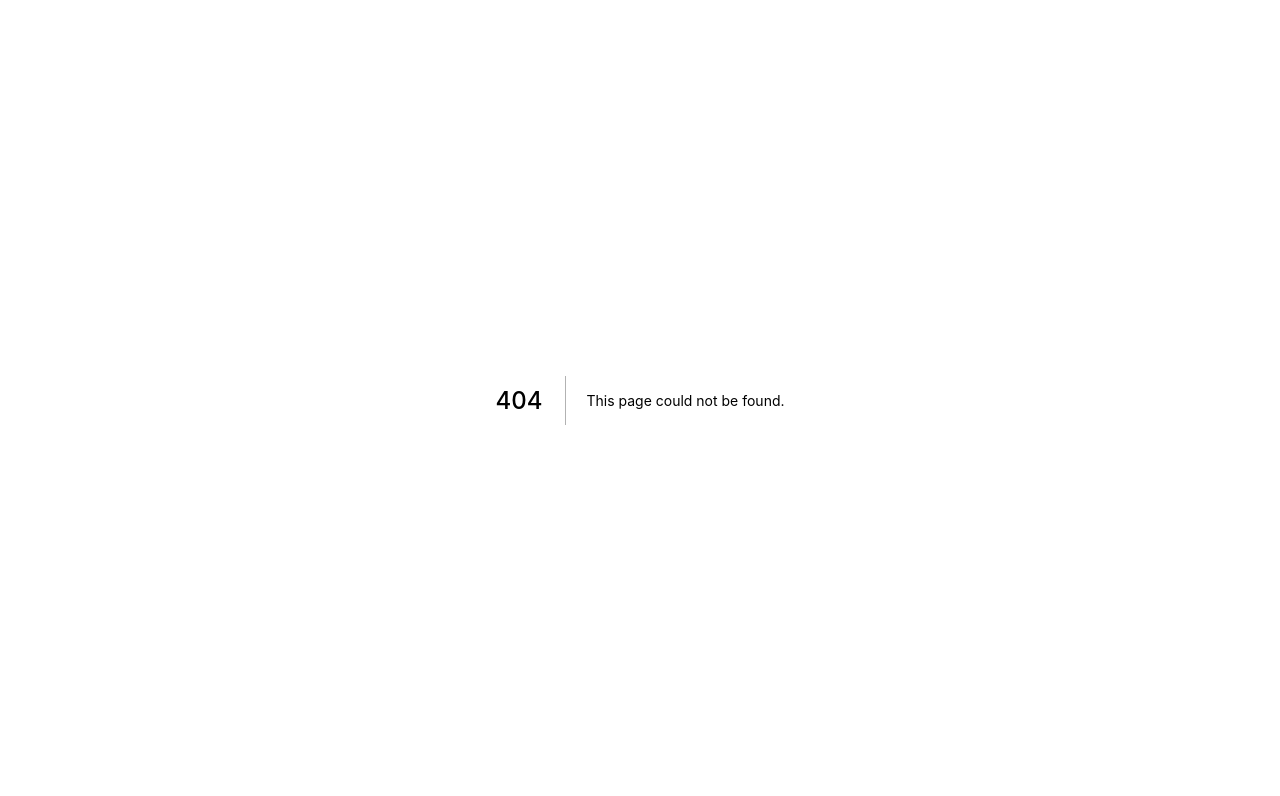
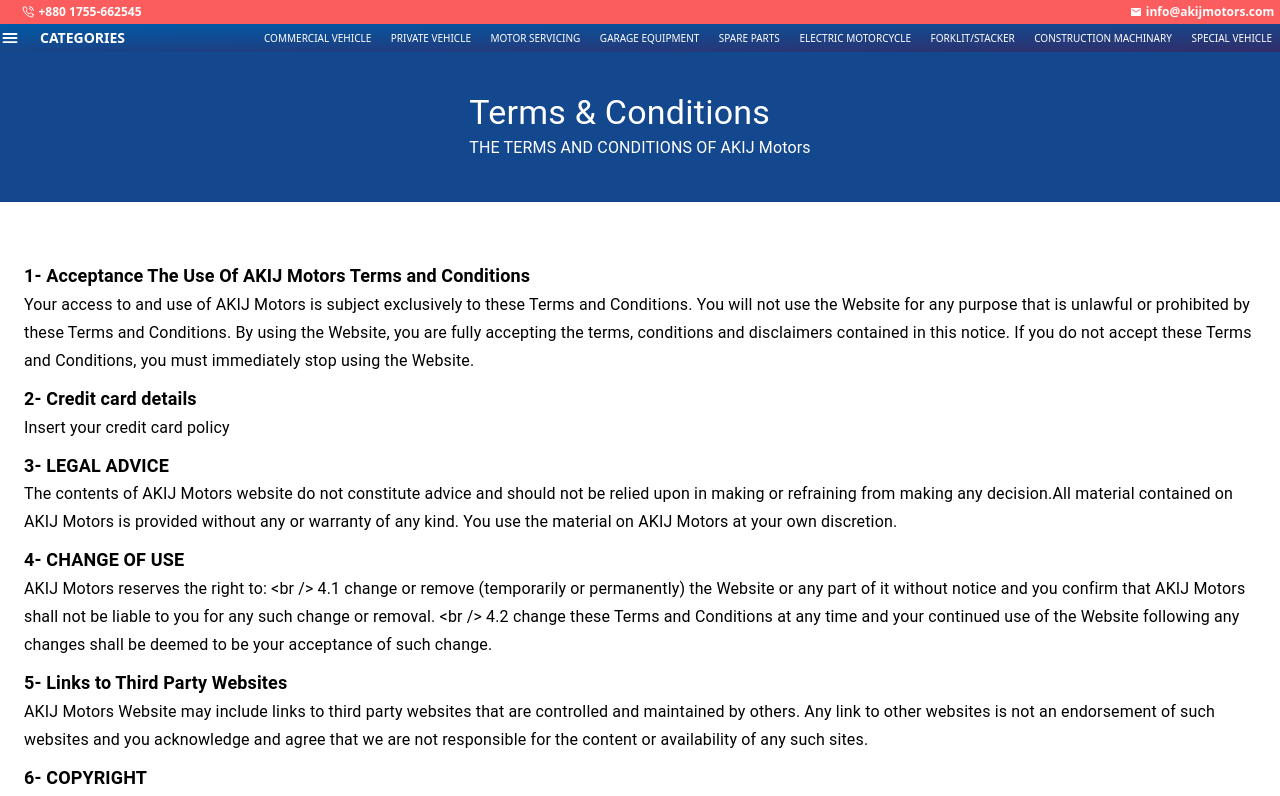
Before and after one commit to Tousif777/akij-group, a Next.js app: page /TermsConditions in a window 1280 px wide. Before the commit this address had no page. Shown: the top 796 px of the page. Built offline with nearby package versions, Linux system fonts and the light colour scheme.

Commit message:
terms and conditions page is done

```diff
--- /dev/null
+++ b/components/TermsConditions/TermsConditions.jsx
@@ -0,0 +1,32 @@
+import React from "react";
+import TermsHeader from "./TermsHeader";
+import TermsDataShow from "./TermsDataShow";
+import { TermsData } from "./TermsData";
+import { Container, Typography } from "@material-ui/core";
+import styles from "./TermsConditions.module.scss";
+const TermsConditions = () => {
+  return (
+    <div>
+      <TermsHeader />
+      <div style={{ padding: "50px 0" }}>
+        <Container>
+          {TermsData?.map((data, i) => (
+            <TermsDataShow key={data.id} data={data} number={i + 1} />
+          ))}
+          {/* <div>
+            <Typography variant="h6" color="initial">
+              Our Office Address:
+            </Typography>
+            <div>
+              <Typography variant="h6" color="initial">
+                Our Office Address:
+              </Typography>
+            </div>
+          </div> */}
+        </Container>
+      </div>
+    </div>
+  );
+};
+
+export default TermsConditions;
--- /dev/null
+++ b/components/TermsConditions/TermsConditions.module.scss
@@ -0,0 +1,23 @@
+.terms__wrapper {
+  background: #13488e;
+  min-height: 150px;
+  display: flex;
+  color: #fff;
+  .terms__content {
+    height: 100%;
+    display: flex;
+    align-items: center;
+    .terms__info {
+      text-align: center;
+      display: flex;
+      align-items: center;
+      justify-content: center;
+      flex-direction: column;
+      height: 100%;
+    }
+  }
+}
+
+.TermsDataShow__wrapper {
+  padding: 50px 0;
+}
--- /dev/null
+++ b/components/TermsConditions/TermsData.js
@@ -0,0 +1,73 @@
+export const TermsData = [
+  {
+    id: 1,
+    title: "Acceptance The Use Of AKIJ Motors Terms and Conditions",
+    description:
+      "Your access to and use of AKIJ Motors is subject exclusively to these Terms and Conditions. You will not use the Website for any purpose that is unlawful or prohibited by these Terms and Conditions. By using the Website, you are fully accepting the terms, conditions and disclaimers contained in this notice. If you do not accept these Terms and Conditions, you must immediately stop using the Website.",
+  },
+  {
+    id: 2,
+    title: "Credit card details",
+    description: "Insert your credit card policy",
+  },
+  {
+    id: 3,
+    title: " LEGAL ADVICE",
+    description:
+      "The contents of AKIJ Motors website do not constitute advice and should not be relied upon in making or refraining from making any decision.All material contained on AKIJ Motors is provided without any or warranty of any kind. You use the material on AKIJ Motors at your own discretion.",
+  },
+  {
+    id: 4,
+    title: "CHANGE OF USE",
+    description: `AKIJ Motors reserves the right to: <br /> 4.1  change or remove (temporarily or permanently) the Website or any part of it without notice and you confirm that AKIJ Motors shall not be liable to you for any such change or removal. <br /> 4.2  change these Terms and Conditions at any time and your continued use of the Website following any changes shall be deemed to be your acceptance of such change.`,
+  },
+  {
+    id: 5,
+    title: "Links to Third Party Websites",
+    description: `AKIJ Motors Website may include links to third party websites that are controlled and maintained by others. Any link to other websites is not an endorsement of such websites and you acknowledge and agree that we are not responsible for the content or availability of any such sites.`,
+  },
+  {
+    id: 6,
+    title: "COPYRIGHT",
+    description: `6.1  All copyright, trademarks and all other intellectual property rights in the Website and its content (including without limitation the Website design, text, graphics and all software and source codes connected with the Website) are owned by or licensed to AKIJ Motors or otherwise used by AKIJ Motors as permitted by law.
+    6.2  In accessing the Website you agree that you will access the content solely for your personal, non-commercial use. None of the content may be downloaded, copied, reproduced, transmitted, stored, sold or distributed without the prior written consent of the copyright holder. This excludes the downloading, copying or printing of pages of the Website for personal, non-commercial home use only.`,
+  },
+  {
+    id: 6,
+    title: "LINKS TO AND FROM OTHER WEBSITES",
+    description: `7.1  Throughout this Website you may find links to third party websites. The provision of a link to such a website does not mean that we endorse that website. If you visit any website via a link on this website, you can do at your own risk.
+7.2  Any party wishing to link to this website is entitled to do so provided that the conditions below are observed:
+   (a)  you do not seek to imply that we are endorsing the services or products of another party unless this has been agreed with us in writing.
+   (b)  You do not misrepresent your relationship with this website.
+  (c) The website from which you link to this Website does not contain offensive or otherwise controversial content or content that infringes any intellectual property rights or other rights of a third party.
+7.3  By linking to this Website in breach of our terms, you shall indemnify us for any loss or damage suffered to this Website as a result of such linking.`,
+  },
+  {
+    id: 7,
+    title: "DISCLAIMERS AND LIMITATION OF LIABILITY",
+    description: `8.1  The Website is provided without any representation or endorsement made and without warranty of any kind whether express or implied but not limited to the implied warranties of satisfactory quality, fitness for a particular purpose, non-infringement, compatibility, security and accuracy.
+8.2  To the extent permitted by law, AKIJ Motors will not be liable for any indirect or consequential loss or damage whatever (including without limitation loss of business, opportunity, data, profits) arising out of or in connection with the use of the Website.
+8.3  AKIJ Motors makes no warranty that the functionality of the Website will be uninterrupted or error-free that defects will be corrected or that the Website or the server that makes it available are free of viruses or anything else which may be harmful or destructive.
+8.4  Nothing in these Terms and Conditions shall be construed so as to exclude or limit the liability of AKIJ Motors for death or personal injury as a result of the negligence of AKIJ Motors or that of its employees or agents.`,
+  },
+  {
+    id: 8,
+    title: "INDEMNITY",
+    description: `You agree to indemnify and hold AKIJ Motors and its employees and agents harmless from and against all liabilities, legal fees, damages, losses, costs and other expenses in relation to any claims or actions brought against AKIJ Motors arising out of any breach by you of these Terms and Conditions or other liabilities arising out of your use of this Website.`,
+  },
+  {
+    id: 9,
+    title: "SEVERANCE",
+    description: `If any of these Terms and Conditions should be determined to be invalid, illegal or unenforceable for any reason by any court of competent jurisdiction then such Term or Condition shall be severed and the remaining Terms and Conditions shall survive and remain in full force and effect and continue to be binding and enforceable.`,
+  },
+  {
+    id: 10,
+    title: "WAIVER",
+    description: `If you breach these Conditions of Use and we take no action, we will still be entitled to use our rights and remedies in any other situation where you breach these Conditions of Use.`,
+  },
+  {
+    id: 11,
+    title: "GOVERNING LAW",
+    description: `These Terms and Conditions shall be governed by and construed in accordance with the law of Bangladesh and you hereby submit to the exclusive jurisdiction of the Bangladesh courts.`,
+  },
+];
--- /dev/null
+++ b/components/TermsConditions/TermsDataShow.jsx
@@ -0,0 +1,21 @@
+import React from "react";
+import Typography from "@material-ui/core/Typography";
+
+const TermsDataShow = ({ data, number }) => {
+  return (
+    <div style={{ margin: "10px 0" }}>
+      <Typography
+        variant="h6"
+        color="initial"
+        style={{ fontSize: "18px", fontWeight: "bold" }}
+      >
+        {number}- {data?.title}
+      </Typography>
+      <Typography variant="subtitle1" color="initial">
+        {data?.description}
+      </Typography>
+    </div>
+  );
+};
+
+export default TermsDataShow;
--- /dev/null
+++ b/components/TermsConditions/TermsHeader.jsx
@@ -0,0 +1,30 @@
+import { Container, Grid, Typography } from "@material-ui/core";
+import React from "react";
+import styles from "./TermsConditions.module.scss";
+
+const TermsHeader = () => {
+  return (
+    <div className={styles.terms__wrapper}>
+      <Container>
+        <Grid
+          container
+          justifyContent="center"
+          alignItems="center"
+          alignContent="center"
+          className={styles.terms__content}
+        >
+          <div className={styles.faq__info}>
+            <Typography variant="h4" color="initial">
+              Terms & Conditions
+            </Typography>
+            <Typography variant="subtitle1" color="initial">
+              THE TERMS AND CONDITIONS OF AKIJ Motors
+            </Typography>
+          </div>
+        </Grid>
+      </Container>
+    </div>
+  );
+};
+
+export default TermsHeader;
--- /dev/null
+++ b/pages/TermsConditions/index.js
@@ -0,0 +1,18 @@
+import Head from "next/head";
+import Layout from "../../components/Layout";
+import TermsConditions from "../../components/TermsConditions/TermsConditions";
+
+const index = () => {
+  return (
+    <Layout>
+      <Head>
+        <title>Akij Motors Faq - Best Motor Company in Bangladesh</title>
+      </Head>
+      <div>
+        <TermsConditions />
+      </div>
+    </Layout>
+  );
+};
+
+export default index;
```
